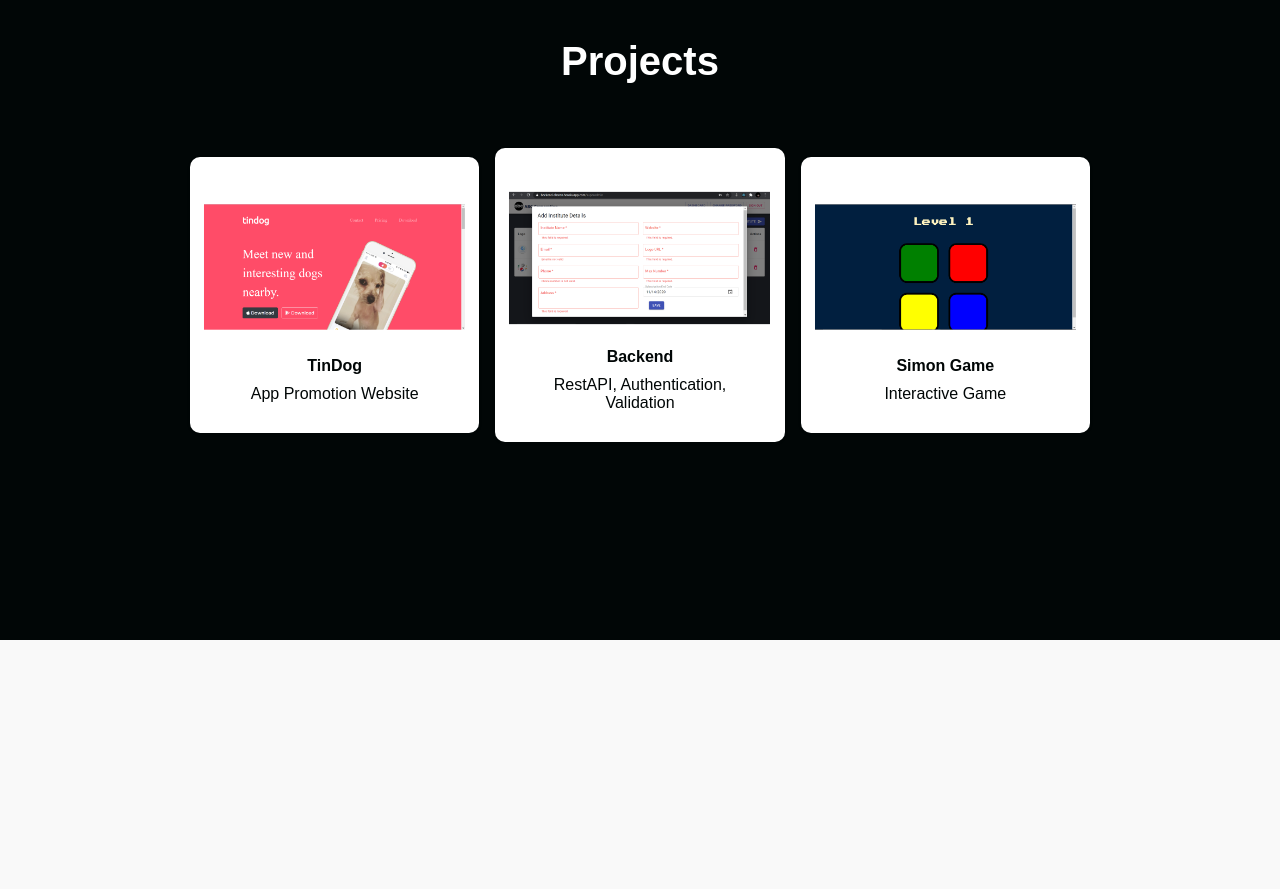
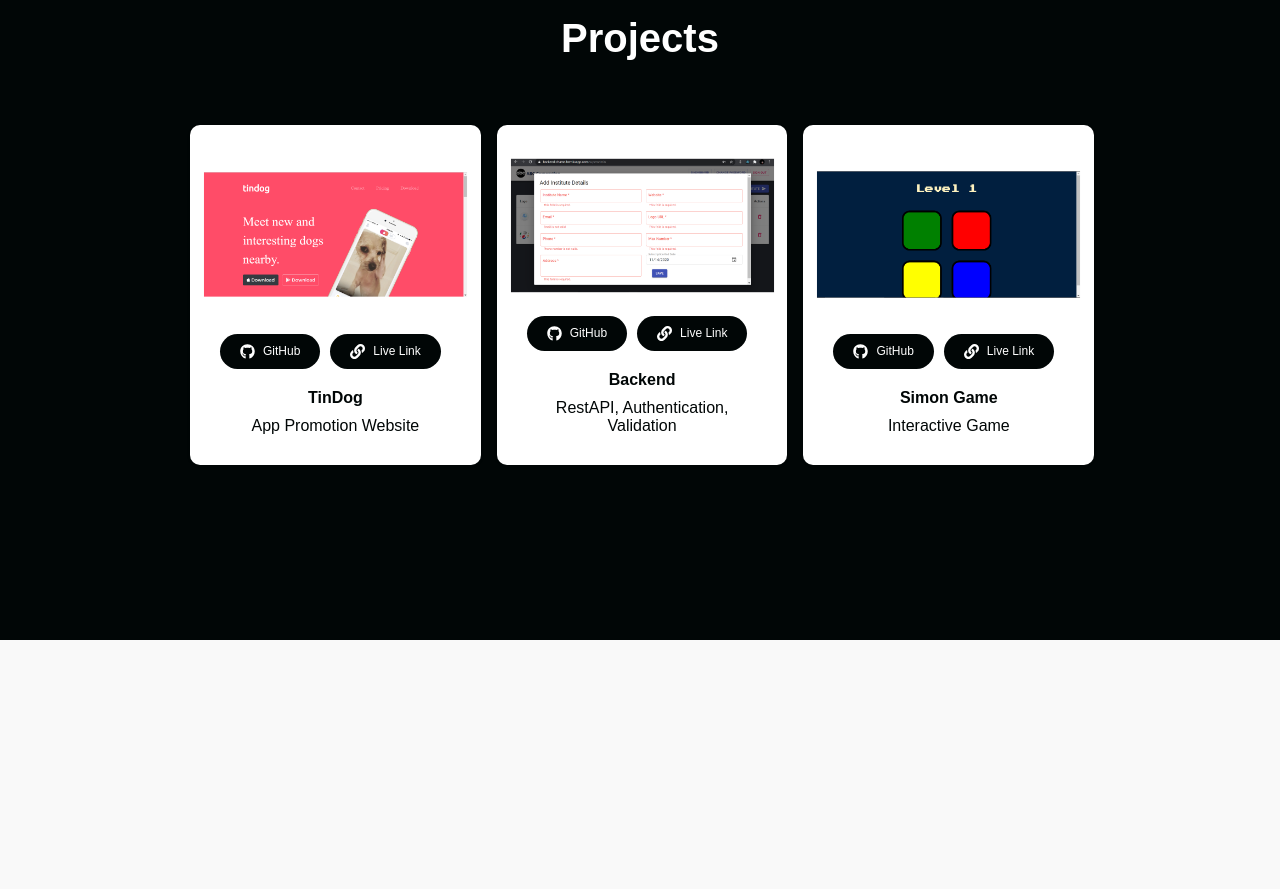
Before and after one commit to Charan-hs/Portfolio, a React (Create React App) app: page / in a window 1280 px wide. Shown: the part 1820-2709 px from the top of the page. Built offline with nearby package versions, Linux system fonts and the light colour scheme; grey boxes are pictures that could not be loaded; a web font is replaced by a local one.

Commit message:
Portfolio

```diff
--- /dev/null
+++ b/src/components/ButIconElements.js
@@ -0,0 +1,31 @@
+import styled from "styled-components";
+
+export const ButtonIconEl = styled.a`
+  border-radius: 50px;
+  background: ${({ primary }) => (primary ? "#01bf71" : "#010606")};
+  white-space: nowrap;
+  padding: ${({ big }) => (big ? "12px 30px" : "10px 20px")};
+  color: ${({ dark }) => (dark ? "#010606" : "#fff")};
+  font-size: ${({ fontBig }) => (fontBig ? "14px" : "12px")};
+  outline: none;
+  border: none;
+  cursor: pointer;
+  display: flex;
+  align-items: center;
+  justify-content: space-between;
+  margin-right: 10px;
+
+  transition: all 0.2s ease-in-out;
+  text-decoration: none;
+
+
+  @media screen and (max-width: 600px) {
+    font-size: 10px;
+  }
+
+  &:hover {
+    transition: all 0.2s ease-in-out;
+    background: ${({ primary }) => (primary ? "#fff" : "#01BF71")};
+    color: #010606;
+  }
+`;
--- /dev/null
+++ b/src/components/ButtonIcon.js
@@ -0,0 +1,16 @@
+import { FaGithub, FaLink } from "react-icons/fa";
+import React from "react";
+
+import { ButtonIconEl } from "./ButIconElements";
+
+const ButtonIcon = ({ children, icon,href,target }) => {
+  return (
+    <ButtonIconEl primary={false} dark={false} href={href} target={target}>
+      {icon === "s" ? <FaGithub size={15} style={{marginRight:"8px"}}/> : null}
+      {icon === "l" ? <FaLink size={15} style={{marginRight:"8px"}} /> : null}
+      {children}
+    </ButtonIconEl>
+  );
+};
+
+export default ButtonIcon;
--- a/src/components/Projects/ProjectsElements.js
+++ b/src/components/Projects/ProjectsElements.js
@@ -7,12 +7,14 @@ export const AbContainer = styled.div`
   justify-content: center;
   align-items: center;
   background: #010606;
-
-  @media screen and (max-width: 768px) {
+  @media screen and (max-width: 900px) {
     height: 1100px;
   }
-  @media screen and (max-width: 480px) {
+  @media screen and (max-width: 800px) {
     height: 1300px;
+  }
+  @media screen and (max-width: 600px) {
+    height: 1500px;
   }
 `;
 
@@ -24,16 +26,22 @@ export const AbWrapper = styled.div`
   align-items: center;
   grid-gap: 16px;
   padding: 0 50px;
-
-  @media screen and (max-width: 768px) {
+  @media screen and (max-width: 1000px) {
     grid-template-columns: 1fr 1fr;
   }
-  @media screen and (max-width: 480px) {
+  @media screen and (max-width: 800px) {
+    grid-template-columns: 1fr 1fr;
+  }
+  @media screen and (max-width: 700px) {
     grid-template-columns: 1fr;
     padding: 20px;
   }
+  @media screen and (max-width: 600px) {
+    grid-template-columns: 1fr;
+    margin: 10px 0;
+  }
 `;
-export const AbCard = styled.a`
+export const AbCard = styled.div`
   background: #fff;
   display: flex;
   flex-direction: column;
@@ -44,7 +52,6 @@ export const AbCard = styled.a`
   padding: 30px;
   box-shadow: 0 1px 3px rgba(0, 0, 0, 0.2);
   transition: all 0.2s ease-in-out;
-  cursor: pointer;
   text-decoration: none;
   color: #010606;
 
@@ -61,6 +68,10 @@ export const AbIcon = styled.img`
   margin-bottom: 10px;
   object-fit: contain;
   border-radius: 10px;
+  &:hover {
+    transform: scale(1.2);
+    transition: all 0.2s ease-in-out;
+  }
 `;
 
 export const AbH1 = styled.h1`
@@ -82,3 +93,10 @@ export const AbP = styled.p`
   font-size: 1rem;
   text-align: center;
 `;
+
+export const BtnContainer = styled.div`
+  display: flex;
+  felx-direction: row;
+  justify-content: space-between;
+  margin: 10px 0 20px;
+`;
--- a/src/components/Projects/index.js
+++ b/src/components/Projects/index.js
@@ -10,25 +10,77 @@ import {
   AbIcon,
   AbP,
   AbWrapper,
+  BtnContainer,
 } from "./ProjectsElements";
+import { Button } from "../ButtonElement";
+import ButtonIcon from "../ButtonIcon";
 
 const Projects = () => {
   return (
     <AbContainer id="projects">
       <AbH1>Projects</AbH1>
       <AbWrapper>
-        <AbCard href="https://charan-hs.github.io/TinDog/" target="_blank">
+        <AbCard>
           <AbIcon src={Icon1} />
+          <BtnContainer>
+            <ButtonIcon
+              icon="s"
+              href="https://github.com/Charan-hs/TinDog"
+              target="_blank"
+            >
+              GitHub
+            </ButtonIcon>
+            <ButtonIcon
+              icon="l"
+              href="https://charan-hs.github.io/TinDog/"
+              target="_blank"
+            >
+              Live Link
+            </ButtonIcon>
+          </BtnContainer>
           <AbH2>TinDog</AbH2>
           <AbP>App Promotion Website</AbP>
         </AbCard>
-        <AbCard href="https://backend-charan.herokuapp.com/" target="_blank">
+        <AbCard>
           <AbIcon src={Icon2} />
+          <BtnContainer>
+            <ButtonIcon
+              icon="s"
+              href="https://github.com/Charan-hs/Backend"
+              target="_blank"
+            >
+              GitHub
+            </ButtonIcon>
+            <ButtonIcon
+              icon="l"
+              href="https://backend-charan.herokuapp.com/"
+              target="_blank"
+            >
+              Live Link
+            </ButtonIcon>
+          </BtnContainer>
           <AbH2>Backend</AbH2>
           <AbP>RestAPI, Authentication, Validation</AbP>
         </AbCard>
-        <AbCard href="https://charan-hs.github.io/simon/" target="_blank">
+        <AbCard>
           <AbIcon src={Icon3} />
+          <BtnContainer>
+            <ButtonIcon
+              icon="s"
+              href="https://github.com/Charan-hs/simon"
+              target="_blank"
+            >
+              GitHub
+            </ButtonIcon>
+            <ButtonIcon
+              icon="l"
+              href="https://charan-hs.github.io/simon/"
+              target="_blank"
+            >
+              Live Link
+            </ButtonIcon>
+          </BtnContainer>
+
           <AbH2>Simon Game</AbH2>
           <AbP>Interactive Game </AbP>
         </AbCard>
```
